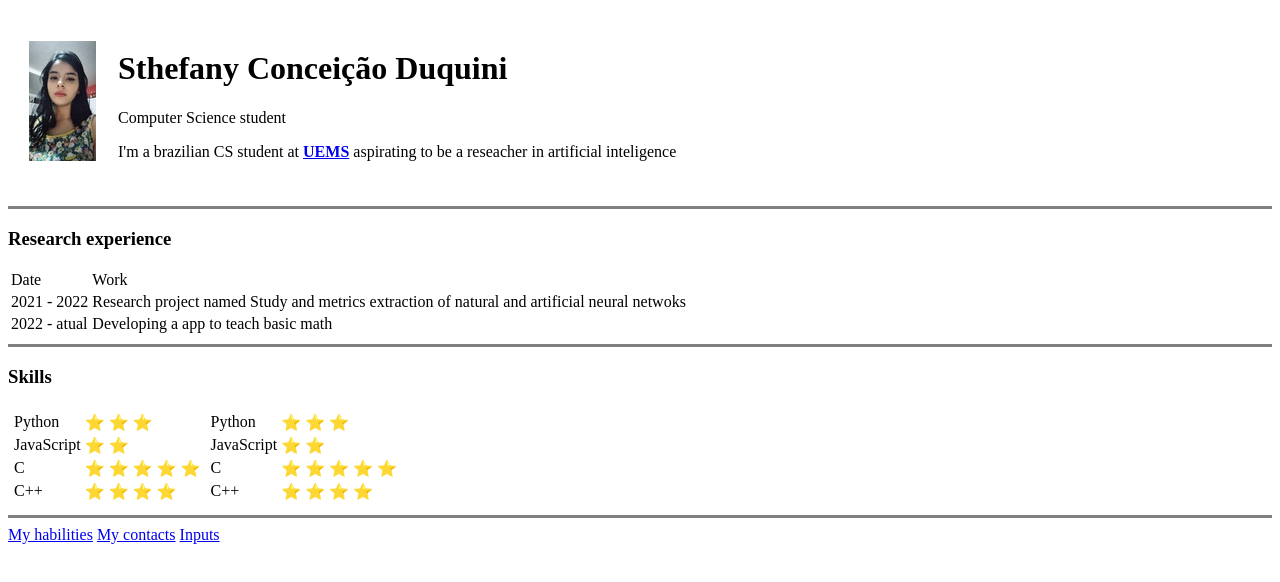
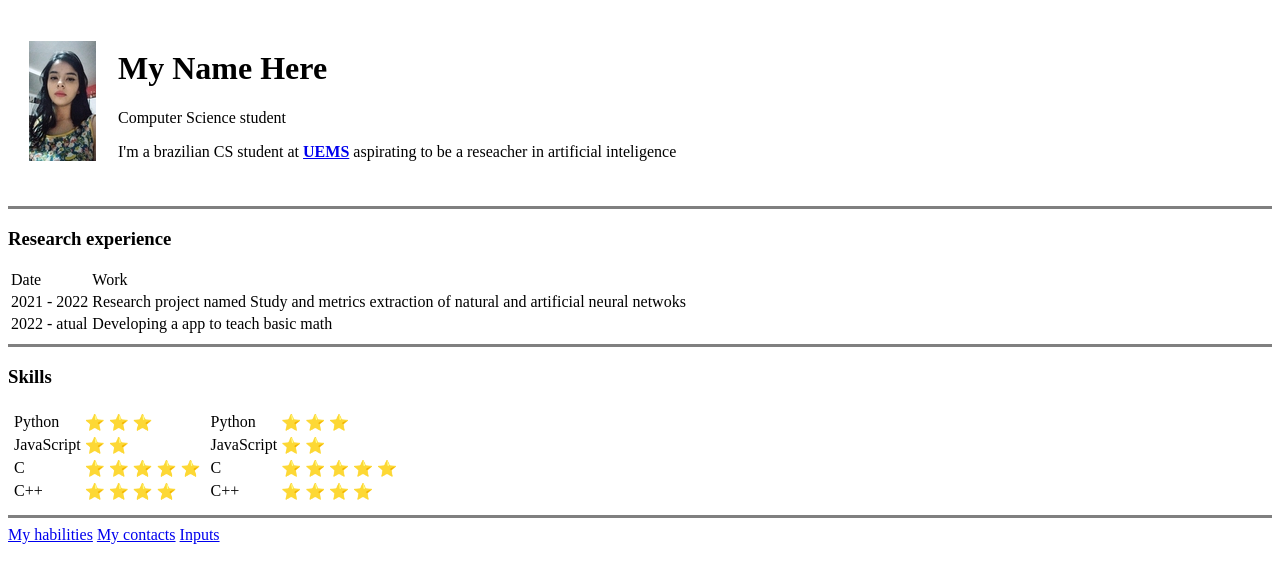
Before and after one commit to SthefanyConceicaoDuquini/cv, a plain HTML site: page index.html in a window 1280 px wide. Drawn offline with Linux system fonts and the light colour scheme.

Commit message:
Update index.html

```diff
--- a/index.html
+++ b/index.html
@@ -10,7 +10,7 @@
     <table  cellspacing = "20">
         <tr>
             <td><img src="eu.jpg" alt=""></td>
-            <td><h1>Sthefany Conceição Duquini</h1>
+            <td><h1>My Name Here</h1>
                 <p>Computer Science student</p>
                 <p>I'm a brazilian CS student at <strong> <a href="https://www.comp.uems.br/">UEMS</a></strong> aspirating to be a
                     reseacher in artificial inteligence</p></td>
```
